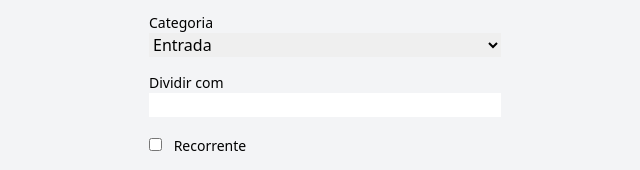
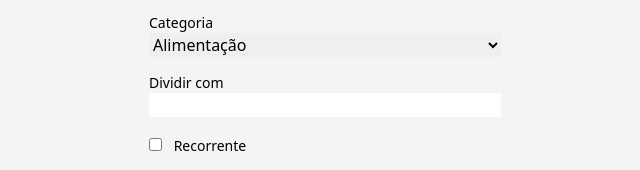
Before and after one commit to dsbfelipe/projeto-fatecso, a website: page prototype/index.html in a window 1280 px wide. Shown: the part 333-503 px from the top of the page, 315-955 px from the left. Drawn offline with nearby package versions, Linux system fonts and the light colour scheme.

Commit message:
opcoes dropdown

```diff
--- a/prototype/index.html
+++ b/prototype/index.html
@@ -23,8 +23,11 @@
           <div class="mb-4">
             <label for="inputCategoria" class="block text-sm">Categoria</label>
             <select id="inputCategoria" class="w-full form-control">
-              <option value="1">Entrada</option>
-              <option value="2">Saída</option>
+              <option value="1">Alimentação</option>
+              <option value="2">Lazer</option>
+              <option value="2">Moradia</option>
+              <option value="2">Transporte</option>
+              <option value="2">Viagens</option>
             </select>
           </div>
           <div class="mb-4">
```
